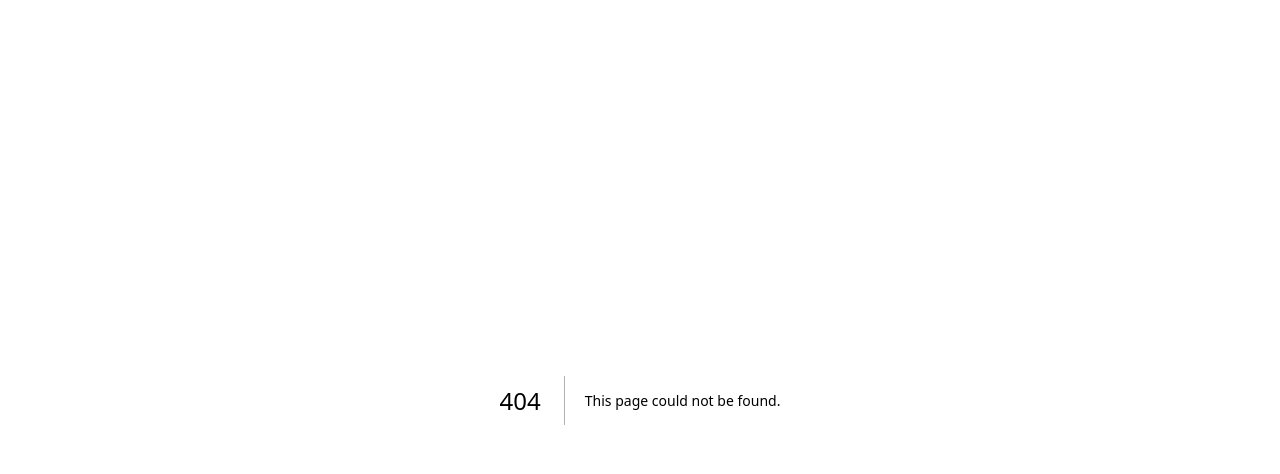
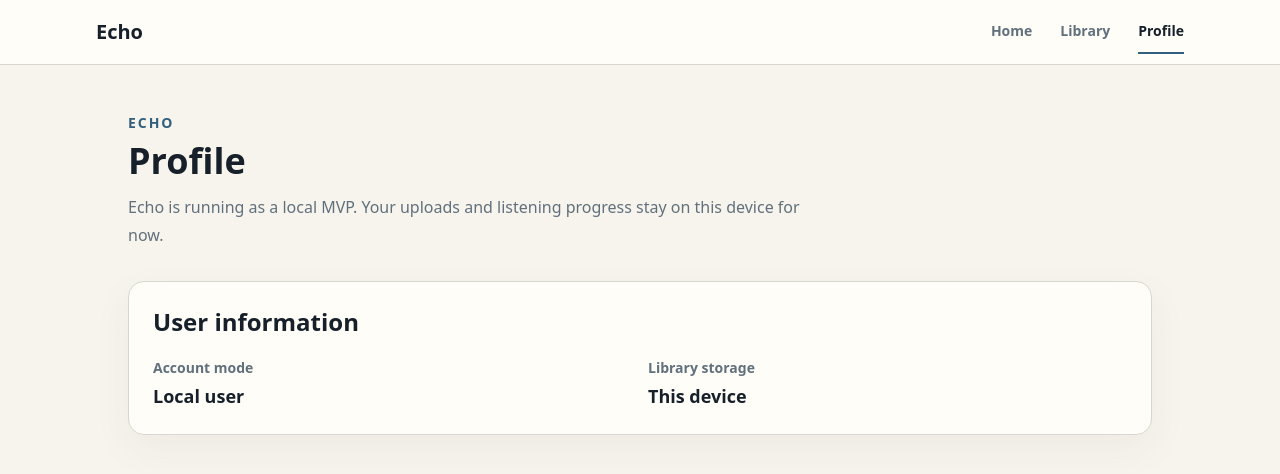
Before and after one commit to xiaoxuanoh/Echo, a Next.js app in the folder frontend/: page /profile in a window 1280 px wide. Before the commit this address had no page. Shown: the top 474 px of the page. Built offline with nearby package versions, Linux system fonts and the light colour scheme.

Commit message:
Add site navigation

```diff
--- a/frontend/src/app/layout.tsx
+++ b/frontend/src/app/layout.tsx
@@ -1,4 +1,7 @@
 import type { Metadata } from "next";
+
+import { SiteNav } from "@/components/navigation/site-nav";
+
 import "./globals.css";
 
 export const metadata: Metadata = {
@@ -13,7 +16,10 @@ export default function RootLayout({
 }>) {
   return (
     <html lang="en" className="h-full antialiased">
-      <body className="flex min-h-full flex-col">{children}</body>
+      <body className="flex min-h-full flex-col">
+        <SiteNav />
+        {children}
+      </body>
     </html>
   );
 }
--- /dev/null
+++ b/frontend/src/app/profile/page.tsx
@@ -0,0 +1,32 @@
+export default function ProfilePage() {
+  return (
+    <main className="flex-1 px-5 py-8 sm:px-8 sm:py-12">
+      <div className="mx-auto max-w-5xl">
+        <header>
+          <p className="text-sm font-bold tracking-[0.14em] text-accent uppercase">
+            Echo
+          </p>
+          <h1 className="mt-2 text-4xl font-semibold">Profile</h1>
+          <p className="mt-3 max-w-2xl leading-7 text-muted">
+            Echo is running as a local MVP. Your uploads and listening progress
+            stay on this device for now.
+          </p>
+        </header>
+
+        <section className="mt-8 rounded-2xl border border-border bg-surface p-5 shadow-[0_14px_40px_rgba(48,55,61,0.05)] sm:p-6">
+          <h2 className="text-2xl font-semibold">User information</h2>
+          <dl className="mt-5 grid gap-4 sm:grid-cols-2">
+            <div>
+              <dt className="text-sm font-semibold text-muted">Account mode</dt>
+              <dd className="mt-1 text-lg font-semibold">Local user</dd>
+            </div>
+            <div>
+              <dt className="text-sm font-semibold text-muted">Library storage</dt>
+              <dd className="mt-1 text-lg font-semibold">This device</dd>
+            </div>
+          </dl>
+        </section>
+      </div>
+    </main>
+  );
+}
--- /dev/null
+++ b/frontend/src/components/navigation/site-nav.tsx
@@ -0,0 +1,59 @@
+"use client";
+
+import Link from "next/link";
+import { usePathname } from "next/navigation";
+
+const navItems = [
+  { href: "/", label: "Home", matches: (pathname: string) => pathname === "/" },
+  {
+    href: "/books",
+    label: "Library",
+    matches: (pathname: string) => pathname === "/books" || pathname.startsWith("/books/"),
+  },
+  {
+    href: "/profile",
+    label: "Profile",
+    matches: (pathname: string) => pathname === "/profile",
+  },
+];
+
+export function SiteNav() {
+  const pathname = usePathname();
+
+  return (
+    <header className="sticky top-0 z-20 border-b border-border bg-surface/95 backdrop-blur">
+      <nav
+        aria-label="Main navigation"
+        className="mx-auto flex min-h-16 w-full max-w-6xl items-center justify-between gap-4 px-5 sm:px-8"
+      >
+        <Link
+          href="/"
+          className="flex min-h-11 items-center text-xl font-semibold text-foreground"
+        >
+          Echo
+        </Link>
+        <div className="flex items-center gap-5 sm:gap-7">
+          {navItems.map((item) => {
+            const isActive = item.matches(pathname);
+
+            return (
+              <Link
+                aria-current={isActive ? "page" : undefined}
+                className={[
+                  "inline-flex min-h-11 items-center border-b-2 text-sm font-semibold transition-colors",
+                  isActive
+                    ? "border-accent text-foreground"
+                    : "border-transparent text-muted hover:text-foreground",
+                ].join(" ")}
+                href={item.href}
+                key={item.href}
+              >
+                {item.label}
+              </Link>
+            );
+          })}
+        </div>
+      </nav>
+    </header>
+  );
+}
```
Also changed, not shown: 1 other file (tests, documents, lock files or other folders).
